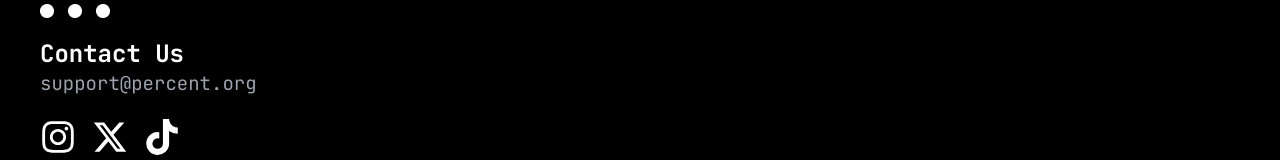
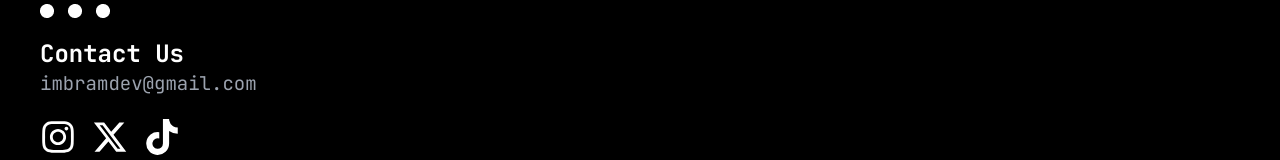
Before and after one commit to 4xeoz/percent, a Next.js app: page /policy in a window 1280 px wide. Shown: the part 1276-1436 px from the top of the page. Built offline with nearby package versions, Linux system fonts and the light colour scheme.

Commit message:
downlink updated, support eamil updated

```diff
--- a/app/_component/Shared/Header.jsx
+++ b/app/_component/Shared/Header.jsx
@@ -17,14 +17,11 @@ return (
       <a href="/policy" className="md:text-base text-xs font-medium text-gray-700 hover:text-gray-900">
         <p>Policy</p>
       </a>
-
       </nav>
 
-          <button
-            className="rounded-full border-2 border-black bg-[#D32020] text-black hover:bg-red-600 transition-colors px-8 md:px-16 py-3 md:py-5 text-base md:text-lg font-semibold"
-          >
+      <a href="https://apps.apple.com/gb/app/percent-calendar/id6742252217" className="rounded-full border-2 border-black bg-[#D32020] text-black hover:bg-red-600 transition-colors px-8 md:px-16 py-3 md:py-5 text-base md:text-lg font-semibold">
       <p>Download</p>
-          </button>
+      </a>
     </div>
     </div>
     </GlidDownAnimation>
--- a/lib/data.js
+++ b/lib/data.js
@@ -1,10 +1,10 @@
-export const downloadLink = "https://insagram.com";
+export const downloadLink = "https://apps.apple.com/gb/app/percent-calendar/id6742252217";
 
 export const instagramLink = "https://instagram.com";
 export const xLink = "https://x.com";
 export const tiktokLink = "https://tiktok.com";
 
-export const contactUsEmail = "support@percent.org";
+export const contactUsEmail = "imbramdev@gmail.com";
 
 export const Policy = [
     {
```
Lines whose indentation alone changed are shown as unchanged.
